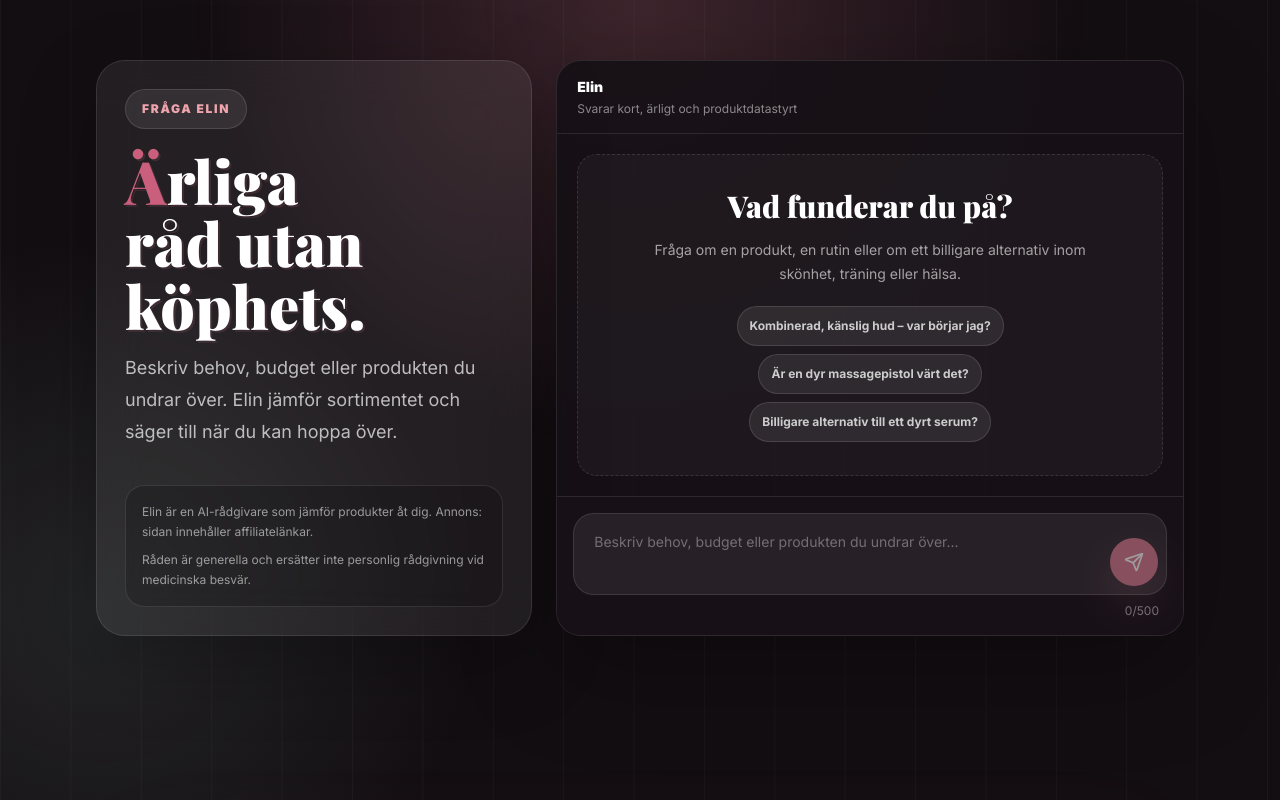
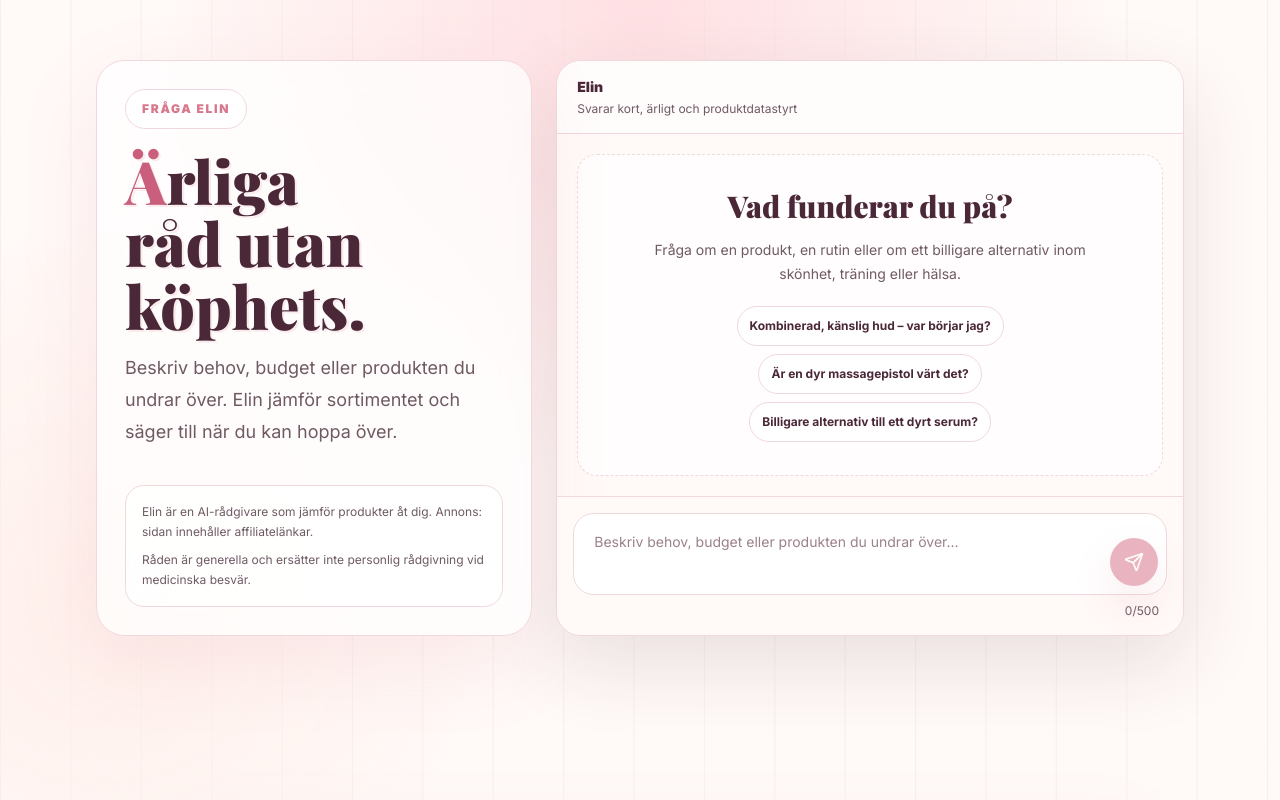
Before and after one commit to viperxgg/smart-art-ai, a Next.js app: page /fraga-elin in a window 1280 px wide. Shown: the top 800 px of the page. Built offline with nearby package versions, Linux system fonts and the light colour scheme; a web font is replaced by a local one.

Commit message:
feat(elin): Elin-hero på startsidan + ljust editorial-tema för chatten

```diff
--- a/app/fraga-elin/page.tsx
+++ b/app/fraga-elin/page.tsx
@@ -14,27 +14,27 @@ export default function FragaElinPage() {
   return (
     <main
       id="content"
-      className="min-h-screen w-full max-w-full overflow-x-hidden bg-[#130e12] text-white"
+      className="min-h-screen w-full max-w-full overflow-x-hidden bg-[#FFF9F7] text-[#4B2838]"
     >
-      <div className="pointer-events-none fixed inset-0 bg-[radial-gradient(circle_at_50%_0%,rgba(216,120,141,0.22),transparent_28rem),radial-gradient(circle_at_8%_76%,rgba(159,201,187,0.12),transparent_24rem),linear-gradient(90deg,rgba(255,255,255,0.035)_1px,transparent_1px)] bg-[length:auto,auto,4.4rem_4.4rem]" />
+      <div className="pointer-events-none fixed inset-0 bg-[radial-gradient(circle_at_50%_0%,rgba(255,214,219,0.72),transparent_30rem),radial-gradient(circle_at_8%_76%,rgba(255,237,232,0.78),transparent_24rem),linear-gradient(90deg,rgba(241,216,221,0.34)_1px,transparent_1px)] bg-[length:auto,auto,4.4rem_4.4rem]" />
 
       <section className="relative mx-auto flex min-h-screen w-full max-w-6xl flex-col px-4 pb-[calc(8rem+env(safe-area-inset-bottom))] pt-5 sm:px-6 lg:px-8">
         <div className="grid flex-1 gap-6 py-7 lg:grid-cols-[0.82fr_1.18fr] lg:items-stretch lg:py-10">
-          <aside className="flex flex-col justify-between rounded-[1.8rem] border border-white/10 bg-white/[0.07] p-5 shadow-[0_26px_80px_rgba(0,0,0,0.24)] backdrop-blur-xl sm:p-7">
+          <aside className="flex flex-col justify-between rounded-[1.8rem] border border-[#F1D8DD] bg-white/70 p-5 shadow-[0_26px_80px_rgba(216,120,141,0.12)] backdrop-blur-xl sm:p-7">
             <div>
-              <span className="inline-flex min-h-10 items-center rounded-full border border-white/12 bg-white/[0.08] px-4 text-xs font-black uppercase tracking-[0.14em] text-[#efa4ad]">
+              <span className="inline-flex min-h-10 items-center rounded-full border border-[#F1D8DD] bg-white px-4 text-xs font-black uppercase tracking-[0.14em] text-[#D8788D]">
                 Fråga Elin
               </span>
-              <h1 className="mt-5 font-display text-4xl leading-[1.04] tracking-normal text-white sm:text-5xl lg:text-6xl">
+              <h1 className="mt-5 font-display text-4xl leading-[1.04] tracking-normal text-[#4B2838] sm:text-5xl lg:text-6xl">
                 Ärliga råd utan köphets.
               </h1>
-              <p className="mt-4 max-w-xl text-base leading-7 text-white/70 sm:text-lg sm:leading-8">
+              <p className="mt-4 max-w-xl text-base leading-7 text-[#6f5a64] sm:text-lg sm:leading-8">
                 Beskriv behov, budget eller produkten du undrar över. Elin jämför
                 sortimentet och säger till när du kan hoppa över.
               </p>
             </div>
 
-            <div className="mt-7 rounded-[1.2rem] border border-white/10 bg-black/18 p-4 text-xs leading-5 text-white/55">
+            <div className="mt-7 rounded-[1.2rem] border border-[#F1D8DD] bg-white/78 p-4 text-xs leading-5 text-[#6f5a64]">
               <p>
                 Elin är en AI-rådgivare som jämför produkter åt dig. Annons: sidan
                 innehåller affiliatelänkar.
--- a/components/ProductDiscoveryLanding.tsx
+++ b/components/ProductDiscoveryLanding.tsx
@@ -2,6 +2,7 @@ import Image from "next/image";
 import Link from "next/link";
 import { ArrowUpRight, Camera, Mail, MessageCircle, Music2 } from "lucide-react";
 
+import { ElinHomeHero } from "@/components/elin/ElinHomeHero";
 import { ProductBadges, ScoreBadge } from "@/components/ProductBadges";
 import { comparisonEntries } from "@/lib/comparisons";
 import {
@@ -1016,6 +1017,7 @@ export function ProductDiscoveryLanding() {
       <section className="relative mx-auto box-border w-full max-w-[27rem] min-w-0 overflow-hidden px-4 pb-[calc(7.5rem+env(safe-area-inset-bottom))] pt-5 sm:max-w-[46rem] sm:px-8 lg:max-w-6xl">
         <SiteHeader />
         <CategoryNav />
+        <ElinHomeHero />
         <LatestUpdates />
         <CategoryGateway />
         <SeasonalStrip />
--- a/components/elin/ElinChat.tsx
+++ b/components/elin/ElinChat.tsx
@@ -79,7 +79,7 @@ function renderInlineMarkdown(text: string) {
           href={isSafeHref ? href : "#"}
           target={href.startsWith("https://") ? "_blank" : undefined}
           rel={href.startsWith("https://") ? "noopener noreferrer" : undefined}
-          className="font-black text-[#f0a6b2] underline decoration-white/20 underline-offset-4"
+          className="font-black text-[#D8788D] underline decoration-[#F1D8DD] underline-offset-4"
         >
           {linkMatch?.[1] ?? token}
         </a>,
@@ -103,7 +103,7 @@ function MarkdownText({ text }: { text: string }) {
     .filter(Boolean);
 
   return (
-    <div className="space-y-3 text-sm leading-6 text-white/78 sm:text-[0.95rem] sm:leading-7">
+    <div className="space-y-3 text-sm leading-6 text-[#4B2838] sm:text-[0.95rem] sm:leading-7">
       {blocks.map((block, blockIndex) => {
         const lines = block.split("\n").map((line) => line.trim());
         const listItems = lines
@@ -241,29 +241,29 @@ export function ElinChat({
 
   return (
     <section
-      className={`flex min-h-0 flex-1 flex-col overflow-hidden rounded-[1.55rem] border border-white/10 bg-[#171117]/94 shadow-[0_34px_100px_rgba(0,0,0,0.32)] ${className}`}
+      className={`flex min-h-0 flex-1 flex-col overflow-hidden rounded-[1.55rem] border border-[#F1D8DD] bg-[#FFF9F7] shadow-[0_28px_80px_rgba(75,40,56,0.12)] ${className}`}
     >
-      <div className="border-b border-white/10 px-4 py-4 sm:px-5">
-        <p className="text-sm font-black text-white">Elin</p>
-        <p className="mt-1 text-xs text-white/50">
+      <div className="border-b border-[#F1D8DD] bg-white/64 px-4 py-4 sm:px-5">
+        <p className="text-sm font-black text-[#4B2838]">Elin</p>
+        <p className="mt-1 text-xs text-[#6f5a64]">
           {focus
             ? `Utgår från ${focus.title}`
             : "Svarar kort, ärligt och produktdatastyrt"}
         </p>
       </div>
 
-      <div className="flex-1 space-y-4 overflow-y-auto px-4 py-5 sm:px-5">
+      <div className="flex-1 space-y-4 overflow-y-auto bg-[#FFF9F7] px-4 py-5 sm:px-5">
         {messages.length === 0 ? (
-          <div className="grid h-full min-h-[14rem] place-items-center rounded-[1.25rem] border border-dashed border-white/12 bg-white/[0.035] p-5 text-center">
+          <div className="grid h-full min-h-[14rem] place-items-center rounded-[1.25rem] border border-dashed border-[#F1D8DD] bg-white/70 p-5 text-center">
             <div className="max-w-md">
               <p
-                className={`font-display leading-tight text-white ${
+                className={`font-display leading-tight text-[#4B2838] ${
                   compact ? "text-2xl" : "text-3xl"
                 }`}
               >
                 {emptyTitle}
               </p>
-              <p className="mt-3 text-sm leading-6 text-white/60">{emptyText}</p>
+              <p className="mt-3 text-sm leading-6 text-[#6f5a64]">{emptyText}</p>
               {showExamples ? (
                 <div className="mt-5 flex flex-wrap justify-center gap-2">
                   {examples.map((example) => (
@@ -274,7 +274,7 @@ export function ElinChat({
                         setInput(example);
                         textareaRef.current?.focus();
                       }}
-                      className="min-h-10 rounded-full border border-white/12 bg-white/[0.08] px-3 text-left text-xs font-bold text-white/76 transition hover:-translate-y-0.5 hover:bg-white/[0.12]"
+                      className="min-h-10 rounded-full border border-[#F1D8DD] bg-white px-3 text-left text-xs font-bold text-[#4B2838] transition hover:-translate-y-0.5 hover:bg-[#FFF1F3]"
                     >
                       {example}
                     </button>
@@ -292,8 +292,8 @@ export function ElinChat({
               <div
                 className={`max-w-[88%] rounded-[1.25rem] px-4 py-3 sm:max-w-[78%] ${
                   message.role === "user"
-                    ? "bg-white text-[#5b3441]"
-                    : "border border-white/10 bg-white/[0.08] text-white"
+                    ? "bg-[#D8788D] text-[#FFF9F7]"
+                    : "border border-[#F1D8DD] bg-white text-[#4B2838] shadow-[0_14px_34px_rgba(75,40,56,0.08)]"
                 }`}
               >
                 {message.role === "user" ? (
@@ -307,9 +307,9 @@ export function ElinChat({
                           <Link
                             key={product.slug}
                             href={product.pageHref}
-                            className="group flex min-w-0 gap-3 rounded-[1rem] border border-white/10 bg-black/16 p-3 transition hover:-translate-y-0.5 hover:bg-black/24"
+                            className="group flex min-w-0 gap-3 rounded-[1rem] border border-[#F1D8DD] bg-[#FFF9F7] p-3 transition hover:-translate-y-0.5 hover:bg-white"
                           >
-                            <span className="relative size-16 shrink-0 overflow-hidden rounded-[0.85rem] bg-white/8">
+                            <span className="relative size-16 shrink-0 overflow-hidden rounded-[0.85rem] bg-white">
                               <Image
                                 src={product.image}
                                 alt={product.title}
@@ -319,15 +319,15 @@ export function ElinChat({
                               />
                             </span>
                             <span className="min-w-0 flex-1">
-                              <span className="block text-xs font-black uppercase tracking-[0.12em] text-[#efa4ad]">
+                              <span className="block text-xs font-black uppercase tracking-[0.12em] text-[#D8788D]">
                                 {product.brand}
                               </span>
-                              <span className="mt-1 block text-sm font-black leading-5 text-white">
+                              <span className="mt-1 block text-sm font-black leading-5 text-[#4B2838]">
                                 {product.title}
                               </span>
                             </span>
                             <ArrowUpRight
-                              className="mt-1 size-4 shrink-0 text-white/45 transition group-hover:-translate-y-0.5 group-hover:translate-x-0.5"
+                              className="mt-1 size-4 shrink-0 text-[#D8788D] transition group-hover:-translate-y-0.5 group-hover:translate-x-0.5"
                               aria-hidden="true"
                             />
                           </Link>
@@ -343,7 +343,7 @@ export function ElinChat({
 
         {isSending ? (
           <div className="flex justify-start">
-            <div className="inline-flex min-h-11 items-center gap-2 rounded-full border border-white/10 bg-white/[0.08] px-4 text-sm font-bold text-white/60">
+            <div className="inline-flex min-h-11 items-center gap-2 rounded-full border border-[#F1D8DD] bg-white px-4 text-sm font-bold text-[#6f5a64]">
               <Loader2 className="size-4 animate-spin" aria-hidden="true" />
               Elin jämför
             </div>
@@ -353,21 +353,21 @@ export function ElinChat({
 
       <form
         onSubmit={onSubmit}
-        className="sticky bottom-0 border-t border-white/10 bg-[#171117] p-3 sm:p-4"
+        className="sticky bottom-0 border-t border-[#F1D8DD] bg-[#FFF9F7] p-3 sm:p-4"
       >
-        <div className="flex items-end gap-2 rounded-[1.3rem] border border-white/10 bg-white/[0.07] p-2">
+        <div className="flex items-end gap-2 rounded-[1.3rem] border border-[#F1D8DD] bg-white p-2">
           <textarea
             ref={textareaRef}
             value={input}
             onChange={(event) => setInput(event.target.value.slice(0, 500))}
             placeholder="Beskriv behov, budget eller produkten du undrar över..."
             rows={compact ? 1 : 2}
-            className="min-h-12 flex-1 resize-none bg-transparent px-3 py-2 text-sm leading-6 text-white outline-none placeholder:text-white/35"
+            className="min-h-12 flex-1 resize-none bg-transparent px-3 py-2 text-sm leading-6 text-[#4B2838] outline-none placeholder:text-[#9b818b]"
           />
           <button
             type="submit"
             disabled={isSending || !input.trim()}
-            className="grid min-h-12 min-w-12 shrink-0 place-items-center rounded-full bg-[#d8788d] text-white shadow-[0_18px_42px_rgba(216,120,141,0.28)] transition hover:-translate-y-0.5 disabled:cursor-not-allowed disabled:opacity-55"
+            className="grid min-h-12 min-w-12 shrink-0 place-items-center rounded-full bg-[#D8788D] text-[#FFF9F7] shadow-[0_18px_42px_rgba(216,120,141,0.28)] transition hover:-translate-y-0.5 hover:bg-[#c96b80] disabled:cursor-not-allowed disabled:opacity-55"
             aria-label="Skicka fråga"
           >
             {isSending ? (
@@ -377,7 +377,7 @@ export function ElinChat({
             )}
           </button>
         </div>
-        <p className="mt-2 px-2 text-right text-xs text-white/40">{input.length}/500</p>
+        <p className="mt-2 px-2 text-right text-xs text-[#6f5a64]">{input.length}/500</p>
       </form>
     </section>
   );
--- /dev/null
+++ b/components/elin/ElinHomeHero.tsx
@@ -0,0 +1,60 @@
+"use client";
+
+import { useElin } from "@/components/elin/ElinProvider";
+
+const exampleQuestions = [
+  "Var börjar jag med min hud?",
+  "Är en dyr massagepistol värt det?",
+  "Billigare alternativ till ett serum?",
+];
+
+export function ElinHomeHero() {
+  const { openElin } = useElin();
+
+  return (
+    <section
+      className="mt-8 border-y border-[#F1D8DD] py-10 sm:mt-10 sm:py-14"
+      aria-labelledby="elin-home-hero-title"
+    >
+      <div className="max-w-3xl">
+        <p className="text-xs font-black uppercase tracking-[0.16em] text-[#D8788D]">
+          ✱ Möt Elin – din personliga rådgivare
+        </p>
+        <h1
+          id="elin-home-hero-title"
+          className="editorial-color-kiss mt-4 font-display text-[2.75rem] leading-[1.02] tracking-normal text-[#4B2838] sm:text-6xl lg:text-7xl"
+        >
+          Hej, jag är Elin. Fråga mig vad du ska köpa – och vad du kan skippa.
+        </h1>
+        <p className="mt-5 max-w-2xl text-base leading-7 text-[#6f5a64] sm:text-lg sm:leading-8">
+          Din ärliga rådgivare för hud, hår, träning och hälsa. Jag jämför hela
+          sortimentet, hittar det som passar dig och din budget – och säger till när du
+          inte behöver köpa något alls.
+        </p>
+
+        <div className="mt-7 flex flex-wrap gap-3">
+          <button
+            type="button"
+            onClick={() => openElin()}
+            className="inline-flex min-h-12 items-center justify-center rounded-full bg-[#D8788D] px-6 text-sm font-black text-[#FFF9F7] shadow-[0_18px_46px_rgba(216,120,141,0.24)] transition hover:-translate-y-0.5 hover:bg-[#c96b80] sm:min-h-14 sm:px-7"
+          >
+            💬 Fråga Elin
+          </button>
+        </div>
+
+        <div className="mt-5 flex flex-wrap gap-2">
+          {exampleQuestions.map((question) => (
+            <button
+              key={question}
+              type="button"
+              onClick={() => openElin(undefined, question)}
+              className="min-h-10 rounded-full border border-[#F1D8DD] bg-white/70 px-4 text-left text-sm font-bold text-[#4B2838] shadow-[0_12px_30px_rgba(216,120,141,0.1)] transition hover:-translate-y-0.5 hover:bg-white"
+            >
+              {question}
+            </button>
+          ))}
+        </div>
+      </div>
+    </section>
+  );
+}
--- a/components/elin/ElinProvider.tsx
+++ b/components/elin/ElinProvider.tsx
@@ -7,7 +7,7 @@ import { usePathname } from "next/navigation";
 import { ElinChat, type ElinFocus } from "@/components/elin/ElinChat";
 
 type ElinContextValue = {
-  openElin: (focus?: ElinFocus) => void;
+  openElin: (focus?: ElinFocus, initialPrompt?: string) => void;
   closeElin: () => void;
 };
 
@@ -27,13 +27,15 @@ export function ElinProvider({ children }: { children: ReactNode }) {
   const pathname = usePathname();
   const [isOpen, setIsOpen] = useState(false);
   const [focus, setFocus] = useState<ElinFocus | null>(null);
+  const [manualPrompt, setManualPrompt] = useState<string | null>(null);
   const [prefillKey, setPrefillKey] = useState(0);
   const isDedicatedPage = pathname === "/fraga-elin";
 
   const value = useMemo<ElinContextValue>(
     () => ({
-      openElin(nextFocus) {
+      openElin(nextFocus, nextPrompt) {
         setFocus(nextFocus ?? null);
+        setManualPrompt(nextPrompt ?? null);
         setIsOpen(true);
         setPrefillKey((current) => current + 1);
       },
@@ -44,7 +46,7 @@ export function ElinProvider({ children }: { children: ReactNode }) {
     [],
   );
 
-  const initialPrompt = focus ? `Passar ${focus.title} för mig?` : undefined;
+  const initialPrompt = manualPrompt ?? (focus ? `Passar ${focus.title} för mig?` : undefined);
 
   return (
     <ElinContext.Provider value={value}>
@@ -56,7 +58,7 @@ export function ElinProvider({ children }: { children: ReactNode }) {
             <button
               type="button"
               onClick={() => value.openElin()}
-              className="fixed right-4 z-[80] grid min-h-16 min-w-16 place-items-center rounded-full border border-white/18 bg-[#7b3f55] text-white shadow-[0_22px_70px_rgba(91,52,65,0.32)] transition hover:-translate-y-0.5 hover:bg-[#9a5364] bottom-[calc(104px+env(safe-area-inset-bottom))] md:bottom-6 md:right-6 md:min-h-[4.5rem] md:min-w-[4.5rem]"
+              className="fixed right-4 z-[80] grid min-h-16 min-w-16 place-items-center rounded-full border border-[#F1D8DD] bg-[#D8788D] text-[#FFF9F7] shadow-[0_22px_70px_rgba(216,120,141,0.28)] transition hover:-translate-y-0.5 hover:bg-[#c96b80] bottom-[calc(104px+env(safe-area-inset-bottom))] md:bottom-6 md:right-6 md:min-h-[4.5rem] md:min-w-[4.5rem]"
               aria-label="Fråga Elin"
             >
               <MessageCircle className="size-7" aria-hidden="true" />
@@ -69,23 +71,23 @@ export function ElinProvider({ children }: { children: ReactNode }) {
                 type="button"
                 aria-label="Stäng Elin"
                 onClick={value.closeElin}
-                className="absolute inset-0 bg-[#120b12]/45 backdrop-blur-sm"
+                className="absolute inset-0 bg-[#4B2838]/20 backdrop-blur-sm"
               />
-              <aside className="absolute inset-x-3 bottom-[calc(0.75rem+env(safe-area-inset-bottom))] top-3 flex min-h-0 flex-col overflow-hidden rounded-[1.65rem] border border-white/12 bg-[#130e12] shadow-[0_34px_120px_rgba(0,0,0,0.48)] md:inset-auto md:bottom-6 md:right-6 md:h-[70vh] md:max-h-[46rem] md:w-[25rem]">
-                <header className="flex shrink-0 items-center justify-between gap-3 border-b border-white/10 bg-white/[0.06] px-4 py-3">
+              <aside className="absolute inset-x-3 bottom-[calc(0.75rem+env(safe-area-inset-bottom))] top-3 flex min-h-0 flex-col overflow-hidden rounded-[1.65rem] border border-[#F1D8DD] bg-[#FFF9F7] shadow-[0_34px_120px_rgba(75,40,56,0.22)] md:inset-auto md:bottom-6 md:right-6 md:h-[70vh] md:max-h-[46rem] md:w-[25rem]">
+                <header className="flex shrink-0 items-center justify-between gap-3 border-b border-[#F1D8DD] bg-white/72 px-4 py-3">
                   <div className="min-w-0">
-                    <p className="inline-flex items-center gap-2 text-sm font-black text-white">
-                      <Sparkles className="size-4 text-[#efa4ad]" aria-hidden="true" />
+                    <p className="inline-flex items-center gap-2 text-sm font-black text-[#4B2838]">
+                      <Sparkles className="size-4 text-[#D8788D]" aria-hidden="true" />
                       Fråga Elin
                     </p>
-                    <p className="mt-1 truncate text-xs text-white/50">
+                    <p className="mt-1 truncate text-xs text-[#6f5a64]">
                       Elin är en AI-rådgivare. Annons: affiliatelänkar.
                     </p>
                   </div>
                   <button
                     type="button"
                     onClick={value.closeElin}
-                    className="grid min-h-10 min-w-10 shrink-0 place-items-center rounded-full border border-white/10 bg-white/[0.08] text-white transition hover:bg-white/[0.14]"
+                    className="grid min-h-10 min-w-10 shrink-0 place-items-center rounded-full border border-[#F1D8DD] bg-white text-[#4B2838] transition hover:bg-[#FFF1F3]"
                     aria-label="Stäng Elin"
                   >
                     <X className="size-5" aria-hidden="true" />
```
